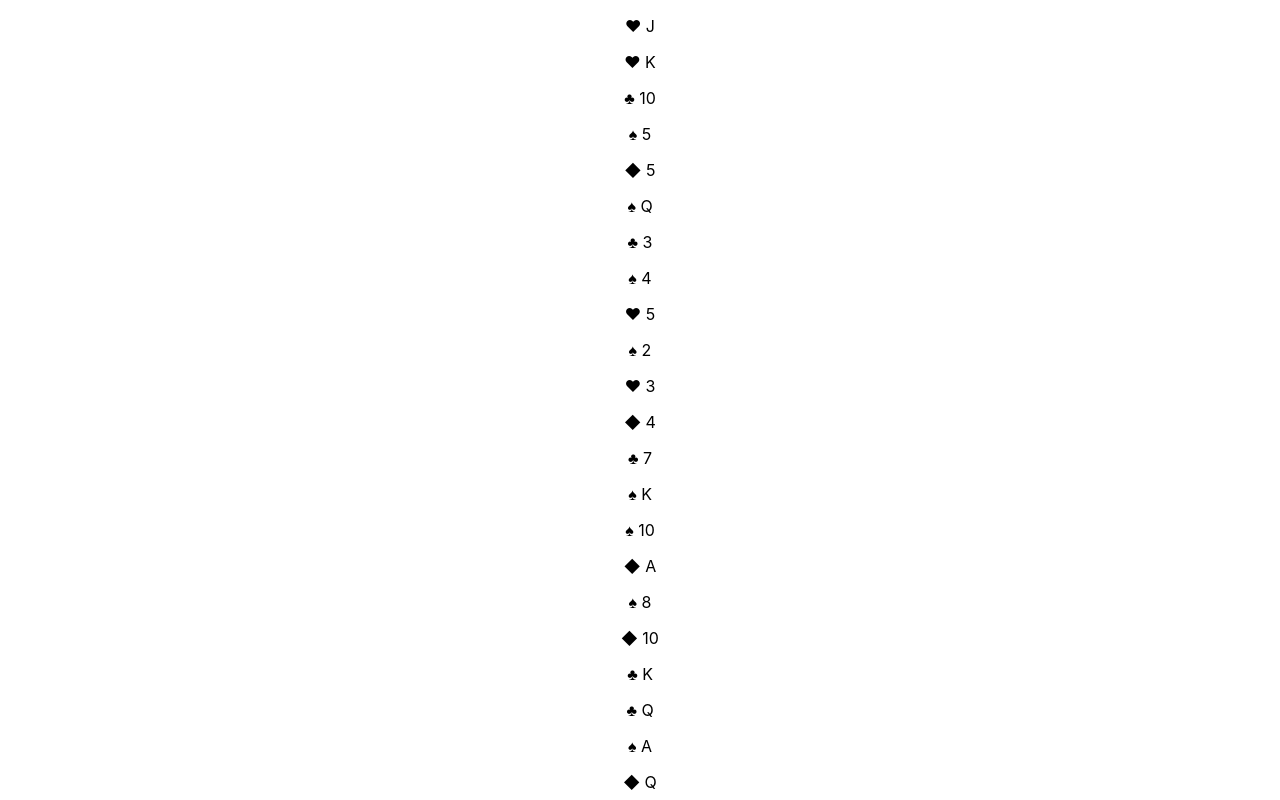
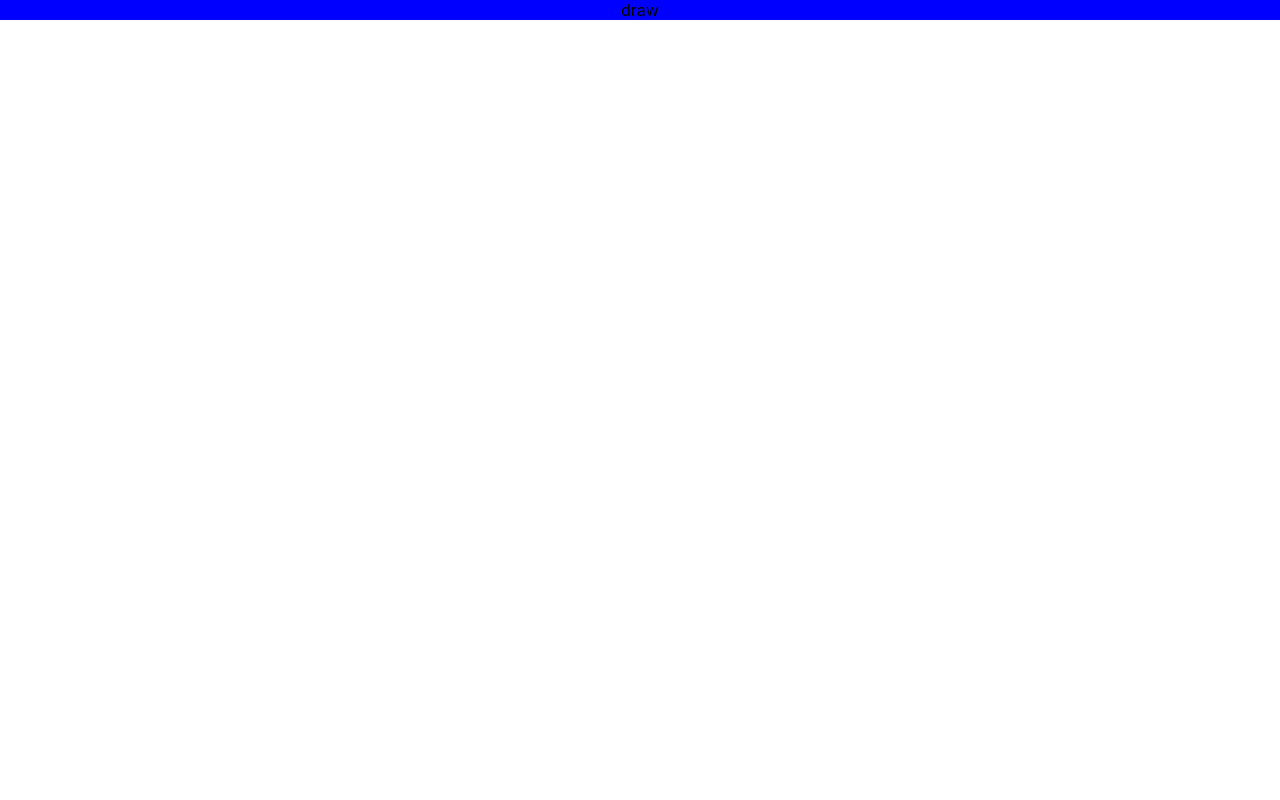
Before and after one commit to KimSickal/react-cardgame, a React (Create React App) app: page / in a window 1280 px wide. Shown: the top 800 px of the page. Built offline with nearby package versions, Linux system fonts and the light colour scheme.

Commit message:
카드뽑고 버리는거 보여지도

```diff
--- a/src/App.tsx
+++ b/src/App.tsx
@@ -17,6 +17,7 @@ import {
 
 import {
 	DeckContainer,
+	HandContainer,
 } from './containers';
 
 import './App.css';
@@ -30,6 +31,7 @@ export class App extends React.Component {
 			>
 				<div className="App">
 					<DeckContainer />
+					<HandContainer/>
 				</div>
 			</Provider>
 		);
--- a/src/containers/DeckContainer.tsx
+++ b/src/containers/DeckContainer.tsx
@@ -37,24 +37,8 @@ class DeckComponent extends React.Component<ComponentProps> {
 	}
 
 	public render() {
-		const {
-			deck,
-		} = this.props;
-
 		return (
-			<div>
-				{
-					deck.map((e, i) => {
-						return (
-							<p
-								key={i}
-							>
-								{`${e.name}`}
-							</p>
-						);
-					})
-				}
-			</div>
+			<div/>
 		);
 	}
 }
--- a/src/containers/HandContainer.tsx
+++ b/src/containers/HandContainer.tsx
@@ -1,11 +1,79 @@
 import * as React from 'react';
 
-class HandComponent extends React.Component {
+import {
+	Dispatch,
+	AnyAction,
+	bindActionCreators,
+} from 'redux';
+
+import {
+	connect,
+} from 'react-redux';
+
+import {
+	getCardsOfHand,
+} from '../selectors';
+
+import {
+	drawCardIfCould,
+	discardCard,
+} from '../actions';
+
+import {
+	State,
+} from '../reducers';
+
+interface ComponentProps {
+	hand: ReturnType<typeof getCardsOfHand>;
+
+	drawCardIfCould: typeof drawCardIfCould;
+	discardCard: typeof discardCard;
+}
+
+class HandComponent extends React.Component<ComponentProps> {
 	public render() {
+		const {
+			hand,
+		} = this.props;
+
 		return (
-			<div />
+			<div>
+				<div
+					style={{
+						backgroundColor: 'blue',
+					}}
+					onClick={this.props.drawCardIfCould}
+				>
+					{'draw'}
+				</div>
+				{
+					hand.map((e, i) => {
+						return (
+							<p
+								key={i}
+								onClick={() => this.props.discardCard(i)}
+							>
+								{`${e.name}`}
+							</p>
+						);
+					})
+				}
+			</div>
 		);
 	}
 }
 
-export const HandContainer = HandComponent;
+function mapStateToProps(state: State) {
+	return {
+		hand: getCardsOfHand(state),
+	};
+}
+
+function mapDispatchToProps(dispatch: Dispatch<AnyAction>) {
+	return bindActionCreators({
+		drawCardIfCould,
+		discardCard,
+	}, dispatch);
+}
+
+export const HandContainer = connect(mapStateToProps, mapDispatchToProps)(HandComponent);
```
